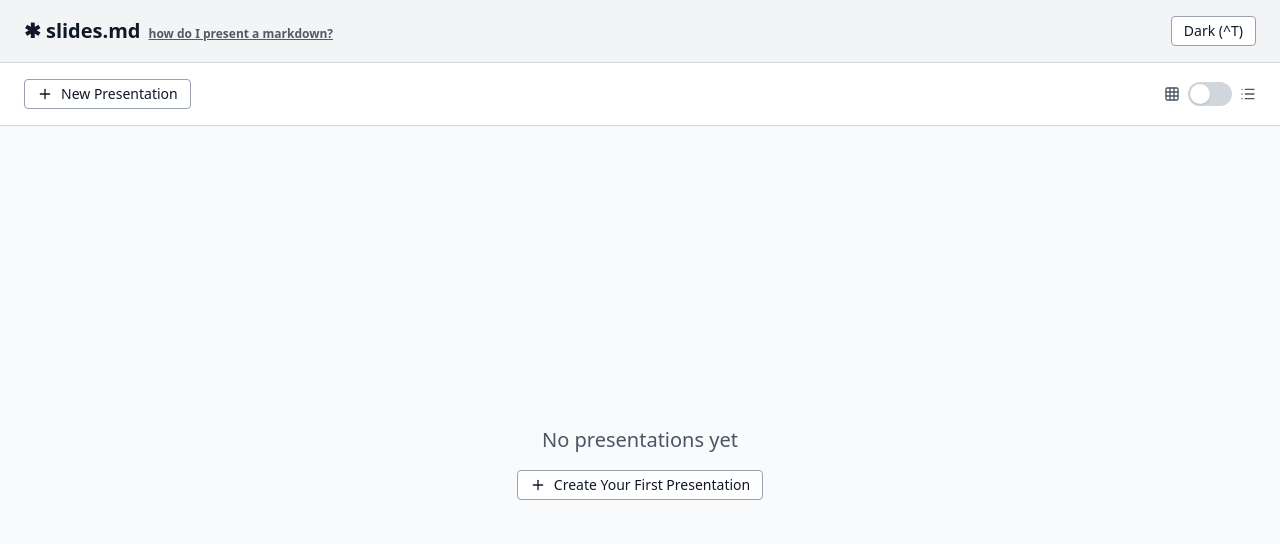
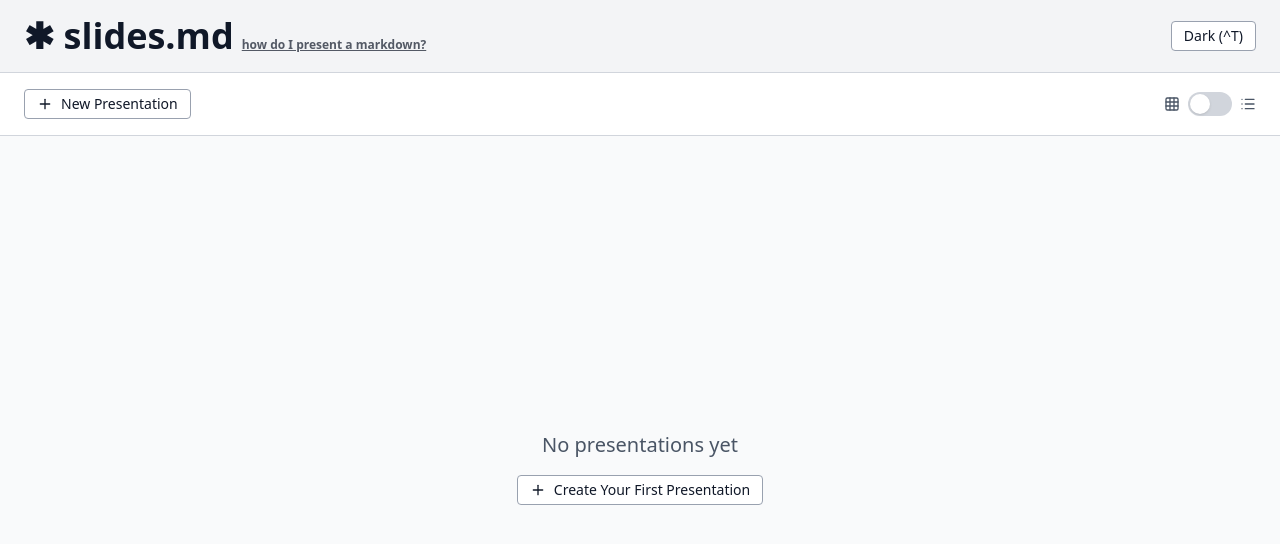
Before and after one commit to devmrin/slides-md, a React (Vite) app: page / in a window 1280 px wide. Shown: the top 544 px of the page. Built offline with nearby package versions, Linux system fonts and the light colour scheme.

Commit message:
fix: app header font

```diff
--- a/src/components/AppHeader.tsx
+++ b/src/components/AppHeader.tsx
@@ -10,7 +10,7 @@ export function AppHeader({ isDark, setIsDark }: AppHeaderProps) {
   return (
     <header className="border-b px-4 sm:px-6 py-3 sm:py-4 bg-gray-100 dark:bg-gray-800 border-gray-300 dark:border-gray-700">
       <div className="flex items-center justify-between">
-        <h1 className="text-lg sm:text-xl font-semibold text-gray-900 dark:text-gray-100">
+        <h1 className="text-xl sm:text-4xl font-semibold text-gray-900 dark:text-gray-100">
           ✱ slides.md
           <GettingStartedModal />
         </h1>
--- a/src/components/GettingStartedModal.tsx
+++ b/src/components/GettingStartedModal.tsx
@@ -74,18 +74,15 @@ Output only the deck content.
               </Button>
             </Dialog.Close>
             <Dialog.Title className="text-2xl font-bold mb-6 text-gray-900 dark:text-gray-100 pr-12 sm:pr-16">
-              Getting Started with slides.md
+              Overview
             </Dialog.Title>
 
             <div className="space-y-6 text-gray-700 dark:text-gray-300">
 
               {/* Overview */}
               <section>
-                <h2 className="text-xl font-semibold mb-3 text-gray-900 dark:text-gray-100">
-                  Overview
-                </h2>
                 <p className="leading-relaxed">
-                  slides.md turns markdown into presentations.
+                  <span className="font-bold">✱ slides.md</span> turns markdown into presentations.
                   <br />
                   add optional frontmatter for metadata, separate slides with <code className="px-1.5 py-0.5 bg-gray-100 dark:bg-gray-700 rounded text-xs font-mono">===</code>, and you're done.
                 </p>
```
